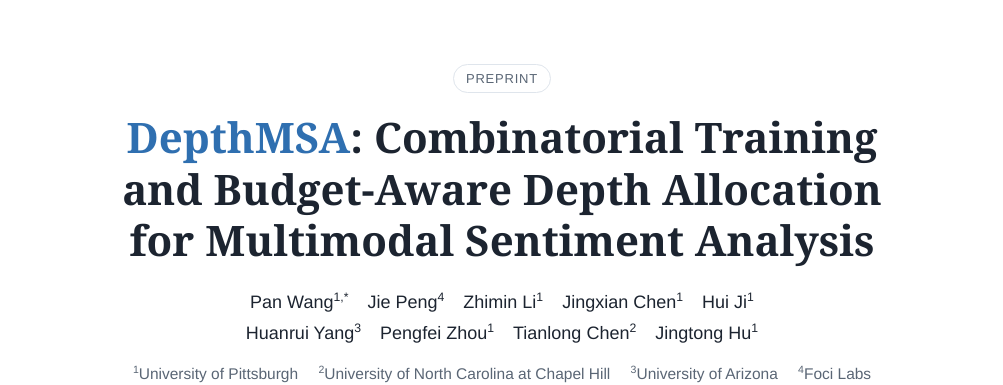
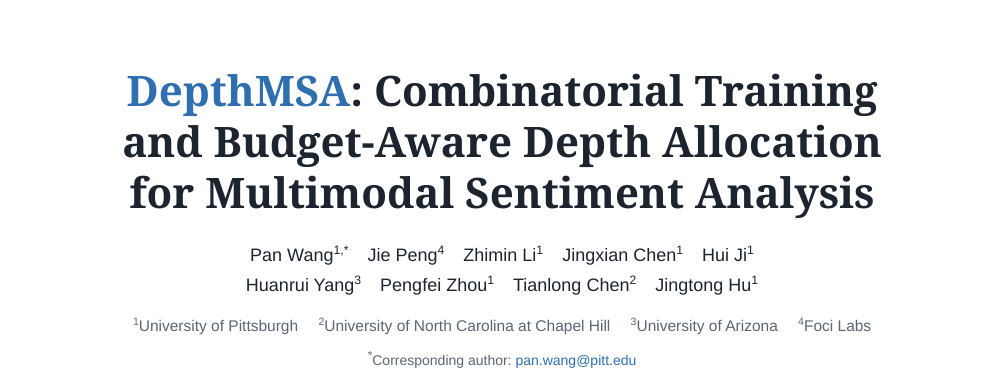
Before and after one commit to pwang322/DepthMSA, a plain HTML site: page index.html in a window 1280 px wide. Shown: the top 385 px of the page, without its empty margins (138-1141 px from the left). Drawn offline with Linux system fonts and the light colour scheme.

Commit message:
Remove the Preprint label

```diff
--- a/index.html
+++ b/index.html
@@ -39,11 +39,6 @@
   .narrow { max-width: 780px; margin: 0 auto; }
 
   header { padding: 64px 0 28px; text-align: center; }
-  .venue {
-    display: inline-block; margin-bottom: 18px; padding: 3px 12px;
-    border: 1px solid var(--line); border-radius: 999px;
-    font-size: 13px; letter-spacing: .06em; text-transform: uppercase; color: var(--muted);
-  }
   h1 {
     margin: 0 auto 22px; max-width: 880px;
     font-family: Georgia, "Times New Roman", serif;
@@ -131,7 +126,6 @@
 
 <header>
   <div class="wrap">
-    <div class="venue">Preprint</div>
     <h1><span class="name">DepthMSA</span>: Combinatorial Training and Budget-Aware Depth Allocation for Multimodal Sentiment Analysis</h1>
 
     <div class="authors">
```
